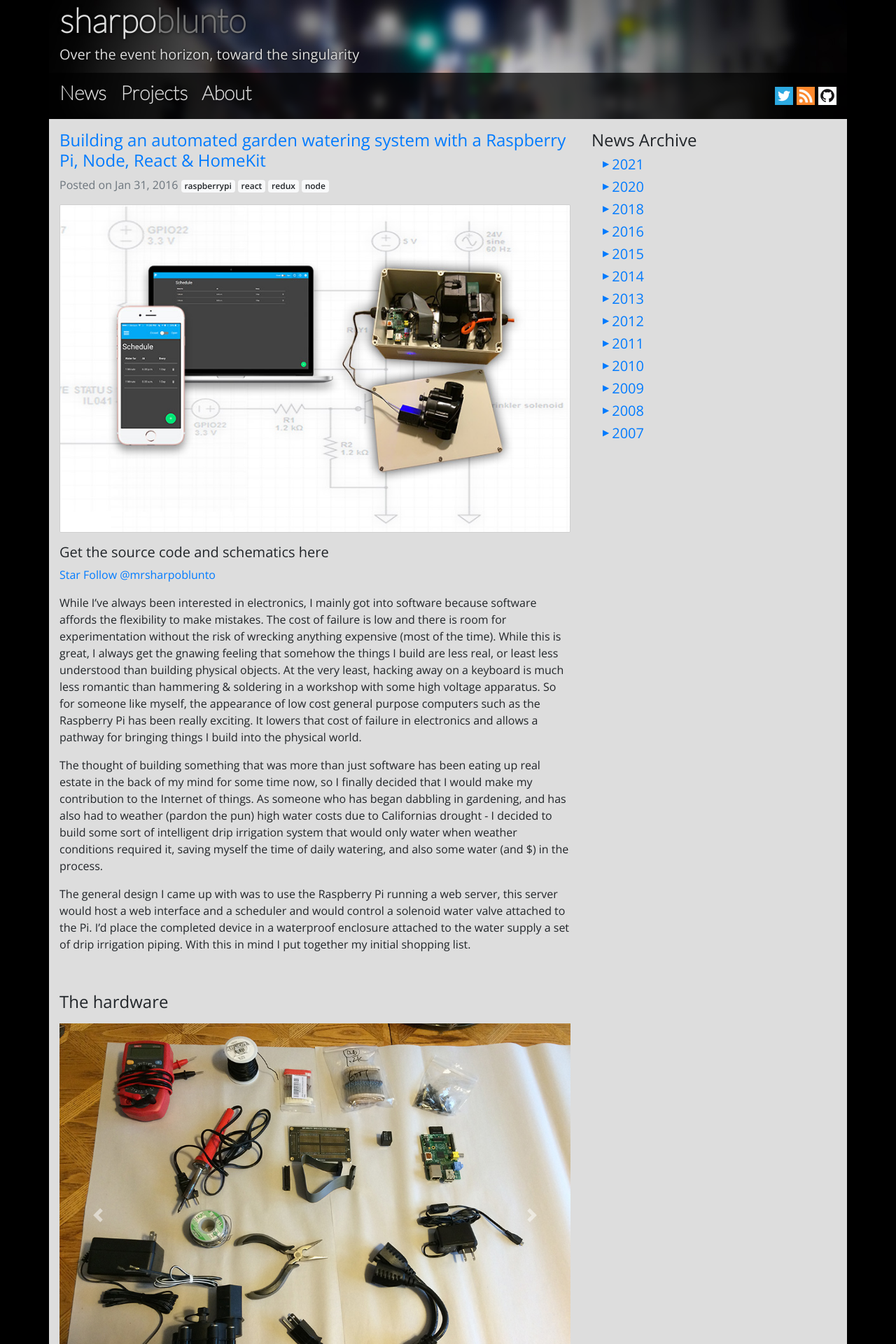
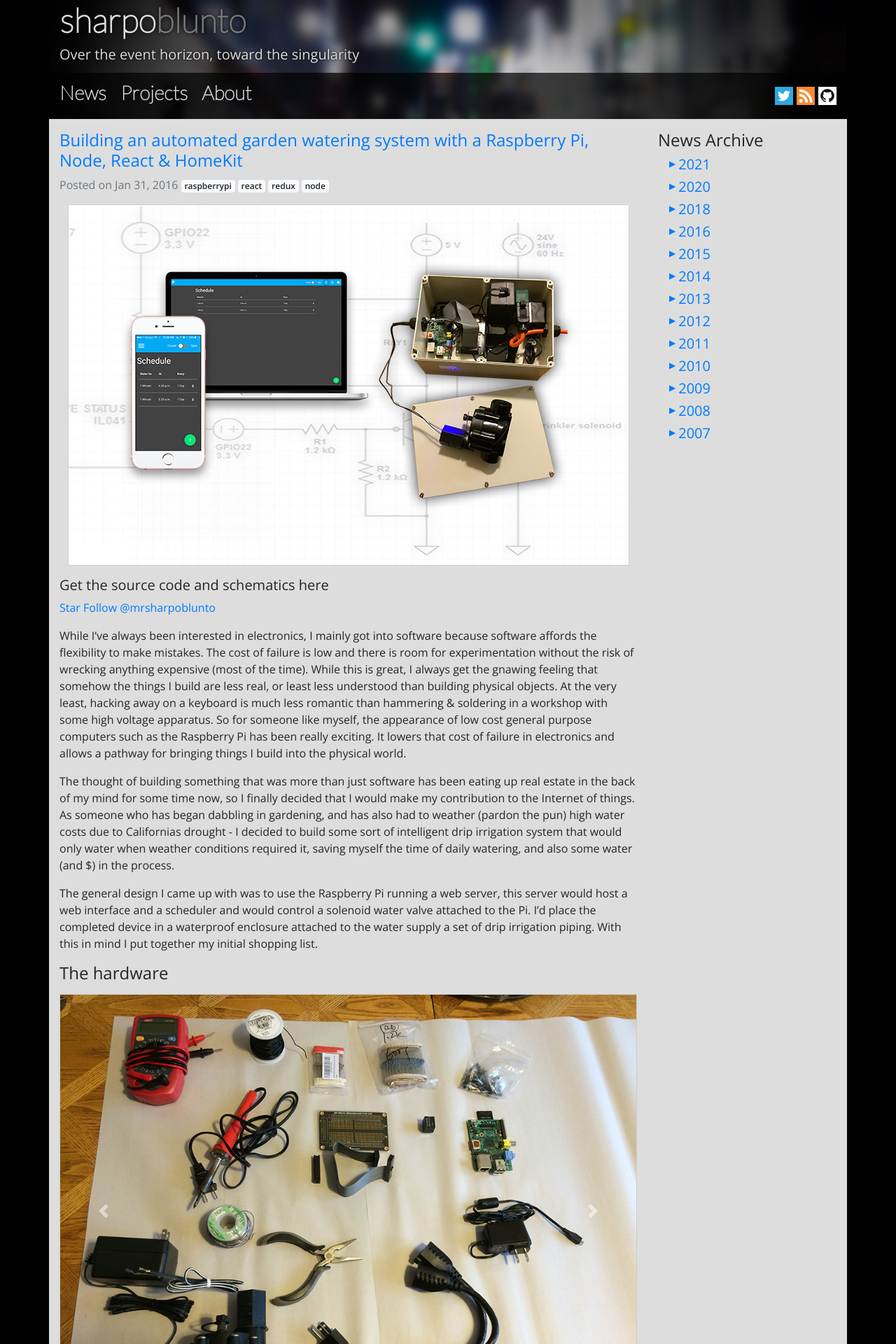
Before and after one commit to mrsharpoblunto/sharpoblunto.com, a Jekyll site: the page built from _posts/2016-01-31-it-gets-the-hose-again.markdown, in a window 1280 px wide. Shown: the top 1920 px of the page at 70% size. Built offline with Jekyll 4.4.1, drawn with Linux system fonts in a browser that asks for light colours; comment, search, counter and statistics services are not loaded.

Commit message:
updated layout

```diff
--- a/_includes/head.html
+++ b/_includes/head.html
@@ -8,7 +8,7 @@
     <link type="text/css" rel="stylesheet" href="//fonts.googleapis.com/css?family=Open+Sans:300,600|Lato:100" />
     <link type="text/css" rel="stylesheet" href="/assets/css/bootstrap.min.css?v=2" />
     <link type="text/css" rel="stylesheet" href="/assets/css/highlight.css" />
-    <link type="text/css" rel="stylesheet" href="/assets/css/site.css?v=4" />
+    <link type="text/css" rel="stylesheet" href="/assets/css/site.css?v=5" />
     <script async src="https://www.googletagmanager.com/gtag/js?id=G-LE69BTMLJ3"></script>
     <script>
       window.dataLayer = window.dataLayer || [];
--- a/_layouts/post.html
+++ b/_layouts/post.html
@@ -4,7 +4,7 @@
   <body>
     {% include header.html %}
     <div class="row">
-        <div class="col-lg-8">
+        <div class="col-lg-9">
             <div class="post content">
                 <h4><a href="{{ page.url | remove: '.html' }}">{{ page.title }}</a></h4>
                 <p class="font-weight-light text-muted">Posted on {{ page.date | date: "%b %-d, %Y" }}
@@ -33,7 +33,7 @@
 
             </div>
         </div>
-        <div class="col-lg-4 d-none d-lg-block">
+        <div class="col-lg-3 d-none d-lg-block">
             {% include archive.html %}
         </div>
     </div>
--- a/_posts/2016-01-31-it-gets-the-hose-again.markdown
+++ b/_posts/2016-01-31-it-gets-the-hose-again.markdown
@@ -55,7 +55,6 @@
 
 The general design I came up with was to use the Raspberry Pi running a web server, this server would host a web interface and a scheduler and would control a solenoid water valve attached to the Pi. I'd place the completed device in a waterproof enclosure attached to the water supply a set of drip irrigation piping. With this in mind I put together my initial shopping list.
 
-<br />
 #### The hardware
 
 {% include carousel.html id="assembly-carousel" images=page.assembly_carousel %}
@@ -77,21 +76,18 @@
 - 1 x power splitter
 - 1 x USB wifi dongle
 
-<br />
 #### Controlling the switch
 
 I decided to use a 24V AC relay as it is the most commonly available solenoid valve. This meant that I was going to need to devise some control circuitry as the Raspberry Pi runs at 5.5v and its GPIO ports can only supply 3.3v so I wouldn't just be able to hook it up directly. The way I did this was to use a relay that would activate when 5v was put across one side, this would be used as a switch to control the 24vac switch. To activate the relay I used a transistor with the base attached to one of the Raspberry Pi's GPIO ports - the 3.3v is enough to energize the base of the transistor, which would complete the circuit to ground providing the 5v across the relay, letting us switch the solenoid via a single GPIO port being on/off. The circuit diagram for this is shown below.
 
-![The sprinkler circuit](/assets/images/projects/it-gets-the-hose-again/sprinkler.png)
+{% include image.html alt="The sprinkler circuit" src="/assets/images/projects/it-gets-the-hose-again/sprinkler.png" %}
 
-<br />
 #### Status LEDs
 
 As a last minute addition I noticed that once all the components were sealed away there would be no way of knowing if it was running or what the software was doing, so I decided to add a set of 3 status LED's. One LED would indicate power, one would indicate that the server software was running, and the 3rd would illuminate when the solenoid switch was activated. The circuit diagram for this is shown below.
 
-![Status circuit](/assets/images/projects/it-gets-the-hose-again/status-board.png)
+{% include image.html alt="Status circuit" src="/assets/images/projects/it-gets-the-hose-again/status-board.png" %}
 
-<br />
 #### Initial testing
 
 To control the GPIO ports I used the [onoff](https://github.com/fivdi/onoff) library which makes it simple to set the state of any of the Raspberry Pi's GPIO ports. I wrote the following test script to test my initial circuit. When running it toggles GPIO port 22 once every second, which meant that once I attached the circuit above, I should hear the relay click on and off once per second like a metronome.
@@ -113,7 +109,6 @@
 Initially nothing worked, I found after some multimeter testing that I had soldered the pin header on backwards so none of the outputs were going where I expected them to. After filing off the notch key on the parallel cable connecting the Pi to the protoboard and plugging it in the other way, everything worked! The relay clicked happily every time I ran my test script. After determining that everything was working, and with the help of some epoxy cement, superglue, silicon sealant, and some old parts from a PC case I got everything attached securely into the plastic enclosure and added waterproof cable glands to the entry points for the power and solenoid cables.
 
 
-<br />
 #### The web UI
 
 {% include carousel.html id="webui-carousel" images=page.webui_carousel %}
@@ -129,7 +124,6 @@
 The most complex part of the UI was implementing the configuration interface for the weather based intelligent watering (I didn't want to water the garden if it was already raining). To do this I used the [Google maps API](https://developers.google.com/maps/) along with the [HTML5 geolocation API](https://developer.mozilla.org/en-US/docs/Web/API/Geolocation/Using_geolocation) to determine the users current location when they elect to switch on intelligent watering in the settings. With this I could collect the users latitude and longitude coordinates which I could pass into the [OpenWeatherMap](https://openweathermap.org/) API to determine the weather in the users area.
 In addition to the web UI I implemented a scheduler which wakes up periodically to see if the user scheduled any waterings for the current time and runs the valve for a preset interval, unless of course intelligent watering is enabled, in which case it checks if its already raining and if it is, it doesn't bother watering.
 
-<br />
 #### HomeKit and voice activated control
 
 {% include carousel.html id="homekit-carousel" images=page.homekit_carousel %}
--- a/assets/css/site.css
+++ b/assets/css/site.css
@@ -300,6 +300,8 @@
 /** bootstrap overrides */
 .carousel.slide {
   background-color:#d0d0d0;
+  border: 1px solid #ccc;
+  border-radius: 2px;
   margin: 1rem 0;
 }
 
@@ -359,7 +361,7 @@
 {
   width: 100%;
   display: flex;
-  background: #cfcfcf;
+  background: #d0d0d0;
   border: 1px solid #ccc;
   border-radius: 2px;
   margin-bottom: 1rem;
--- a/index.html
+++ b/index.html
@@ -4,7 +4,7 @@
 ---
 
 <div class="row">
-    <div class="col-lg-8">
+    <div class="col-lg-9">
         <div class="content">
         {% for post in paginator.posts %}
             <div class="post">
@@ -17,7 +17,7 @@
             <div class="post-content">
                 {{ post.content }}
             </div>
-            <h5><a class="comment-link" data-disqus-identifier="{{ post.url | remove: '.html' }}" href="{{ post.url | remove: '.html' }}#disqus_thread"></a></h5>
+            <a class="comment-link" data-disqus-identifier="{{ post.url | remove: '.html' }}" href="{{ post.url | remove: '.html' }}#disqus_thread"></a>
             </div>
         {% endfor %}
         {% if paginator.total_pages > 1 %}
@@ -59,7 +59,7 @@
         {% endif %}
       </div>
     </div>
-    <div class="col-lg-4 d-none d-lg-block">
+    <div class="col-lg-3 d-none d-lg-block">
         {% include archive.html %}
     </div>
 </div>
```
